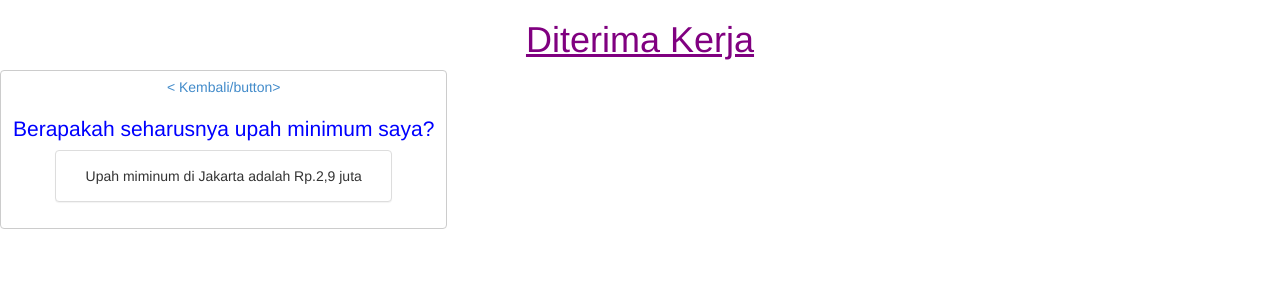
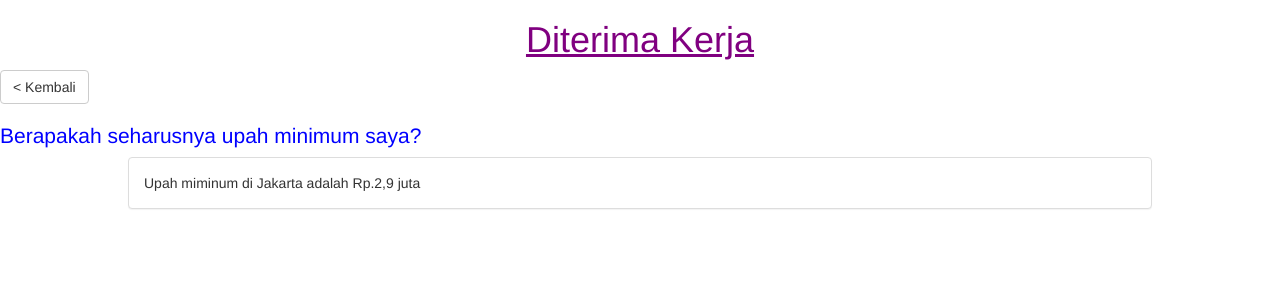
Before and after one commit to jcontini/old-jekyll-site, a Jekyll site: the page govjam/min_wage.html, which Jekyll copies as it is, in a window 1280 px wide. Shown: the top 300 px of the page. Built offline with Jekyll 4.4.1, drawn with Linux system fonts in a browser that asks for light colours; Markdown is read by kramdown in place of the engine named in the settings.

Commit message:
fixed typo

```diff
--- a/govjam/min_wage.html
+++ b/govjam/min_wage.html
@@ -21,7 +21,7 @@
 
 	<body>
 		<h1 class="text-center">Diterima Kerja</h1>
-		<a href="getting_hired.html"><button type="button" class="btn btn-default">&lt; Kembali/button></a>
+		<a href="getting_hired.html"><button type="button" class="btn btn-default">&lt; Kembali</button></a>
 		<h2>Berapakah seharusnya upah minimum saya?</h2>
 		<div class='main' id='gettinghired'>
 			<div class="panel panel-default">
```
